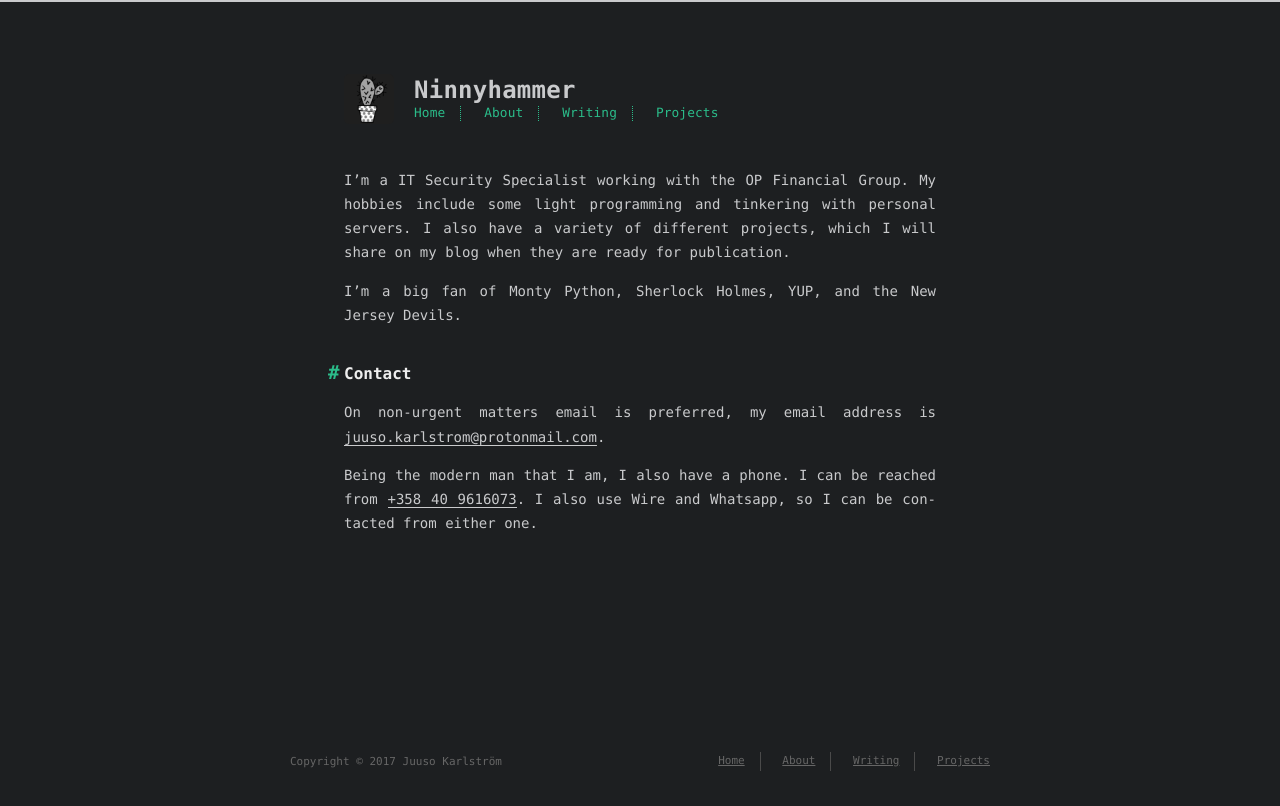
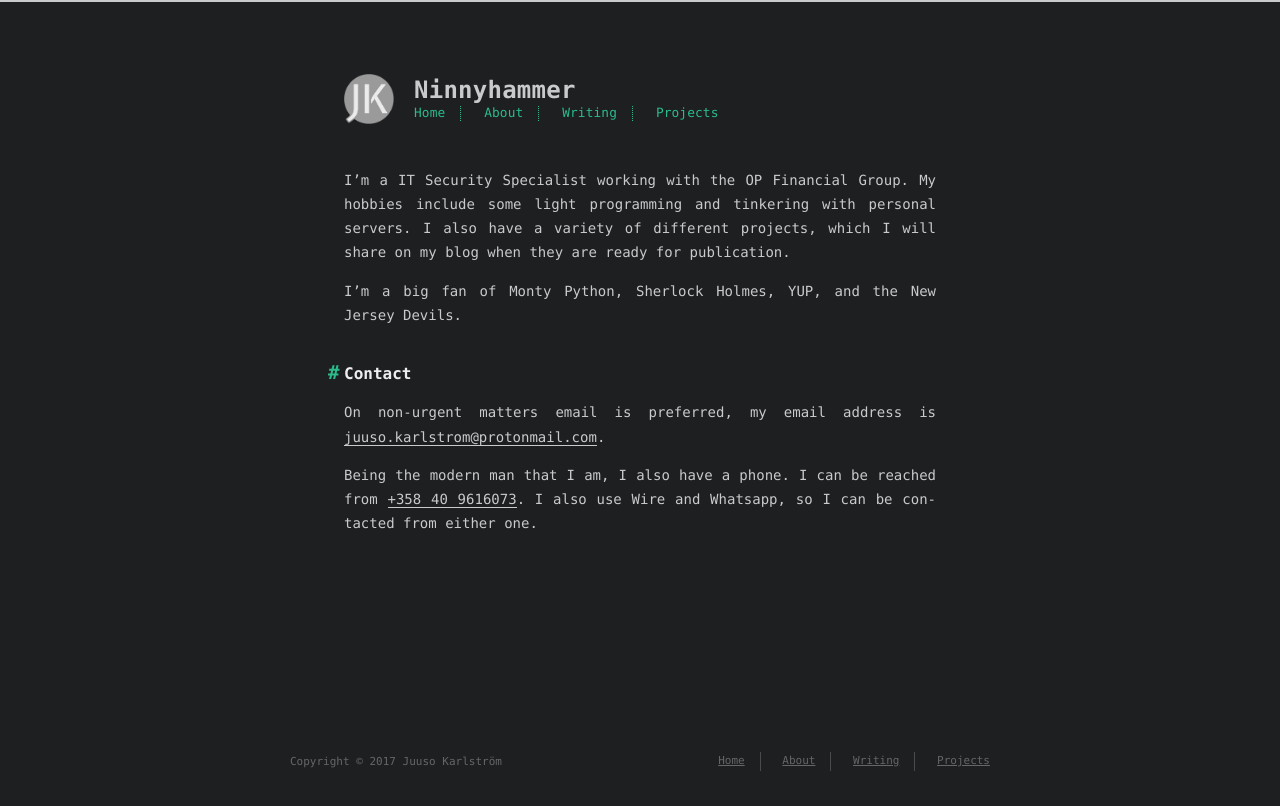
Before and after one commit to iuuso/ninnyhammer, a plain HTML site: page about/index.html in a window 1280 px wide. Drawn offline with Linux system fonts and the light colour scheme.

Commit message:
Blog update

```diff
--- a/about/index.html
+++ b/about/index.html
@@ -51,7 +51,7 @@
   <a href="/">
 
 
-      <div id="logo" style="background-image: url(/images/logo.png);"></div>
+      <div id="logo" style="background-image: url(/images/logo_orig.png);"></div>
 
 
     <div id="title">
```
Also changed, not shown: archives/2017/06/index.html (+1 -1 lines), archives/2017/index.html (+1 -1 lines), archives/index.html (+1 -1 lines), index.html (+1 -1 lines).
